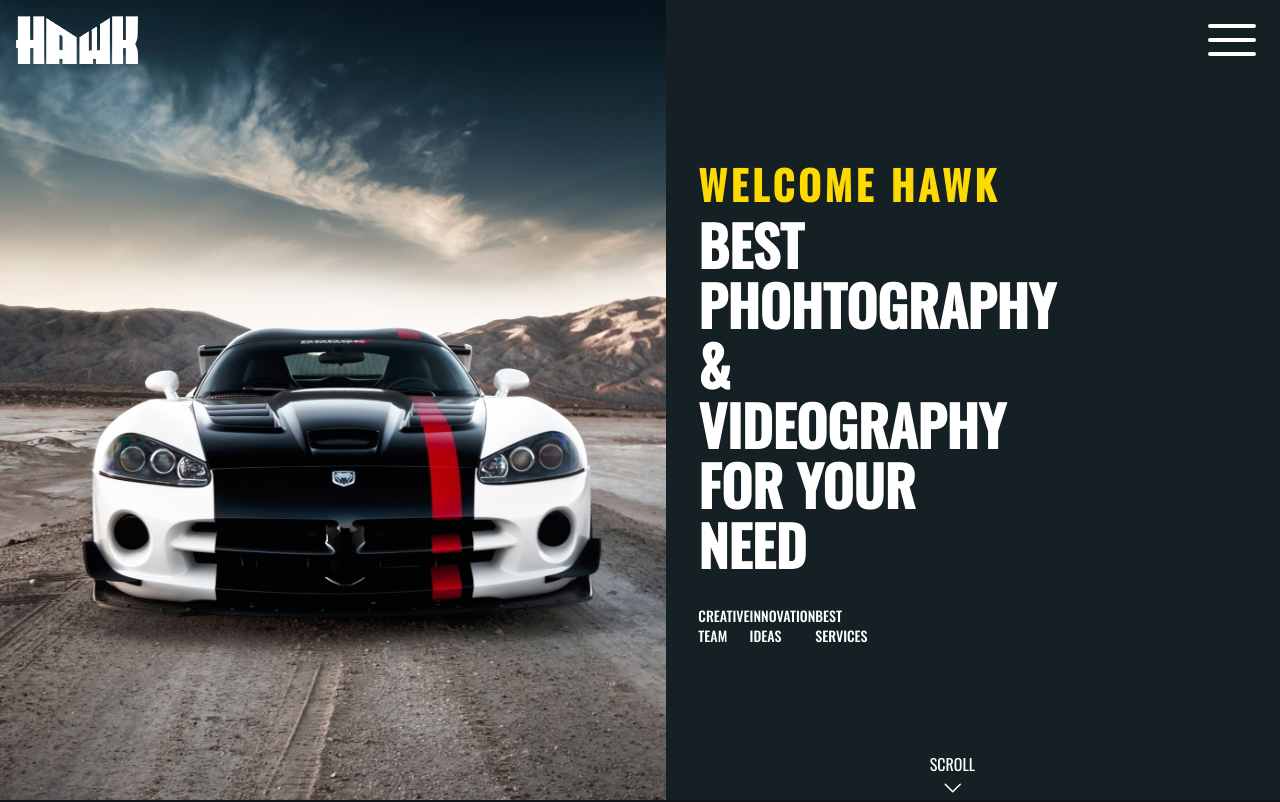
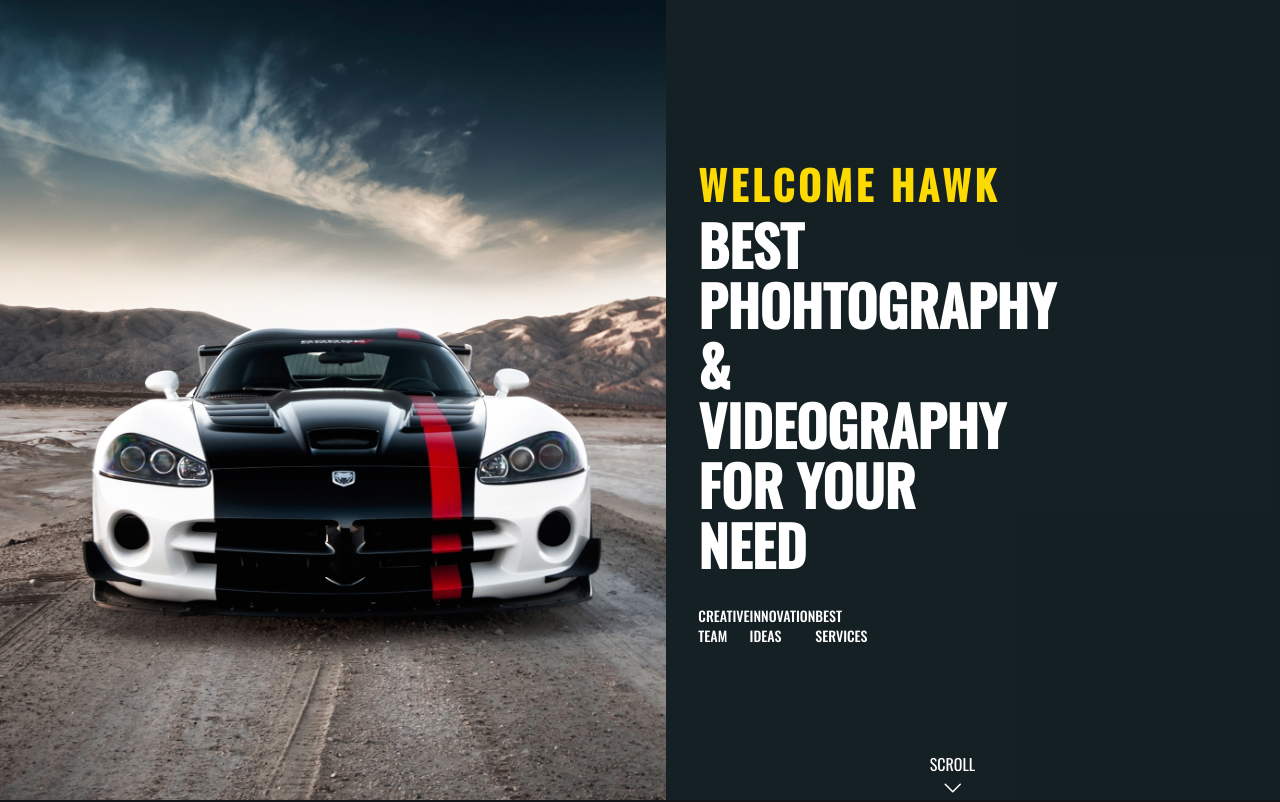
Before and after one commit to shaibalsharif/hawk_beta, a React (Create React App) app: page /about in a window 1280 px wide. Shown: the top 802 px of the page. Built offline with nearby package versions, Linux system fonts and the light colour scheme.

Commit message:
Update About.js

```diff
--- a/src/Pages/About.js
+++ b/src/Pages/About.js
@@ -8,9 +8,9 @@ import Footer from '../Components/Shared/Footer';
 
 const About = () => {
   return (
-    <div className='bg-dark-1'>
+    <div className=''>
 
-      <div className='sm:flex items-center sm:bg-dark-2 relative '>
+      <div className='sm:flex items-center z-20 sm:bg-dark-2 relative '>
         <img src={car1} className='object-cover w-full h-screen absolute top-0 left-0 sm:relative -z-10 sm:z-0 sm:w-full ' />
 
         <div className=' h-screen px-8  sm:w-full  flex items-center bg-black bg-opacity-25 '>
```
